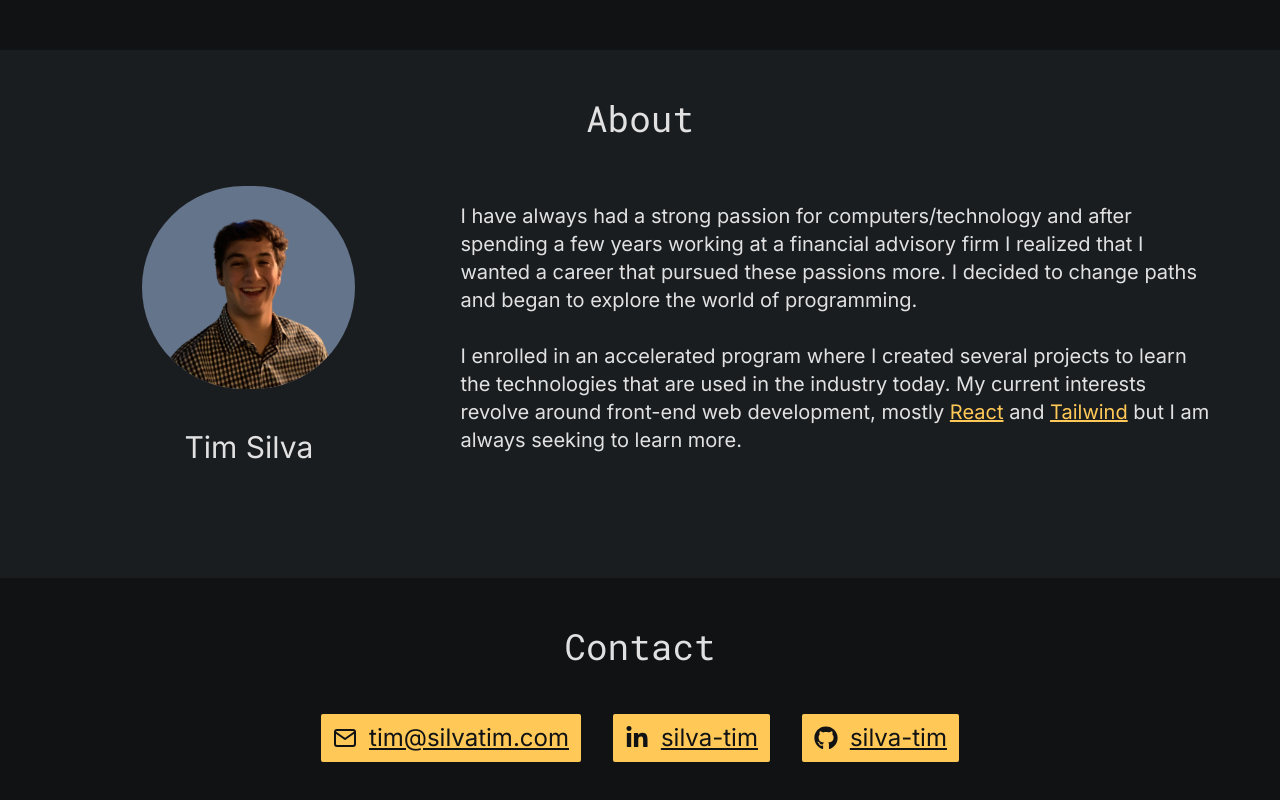
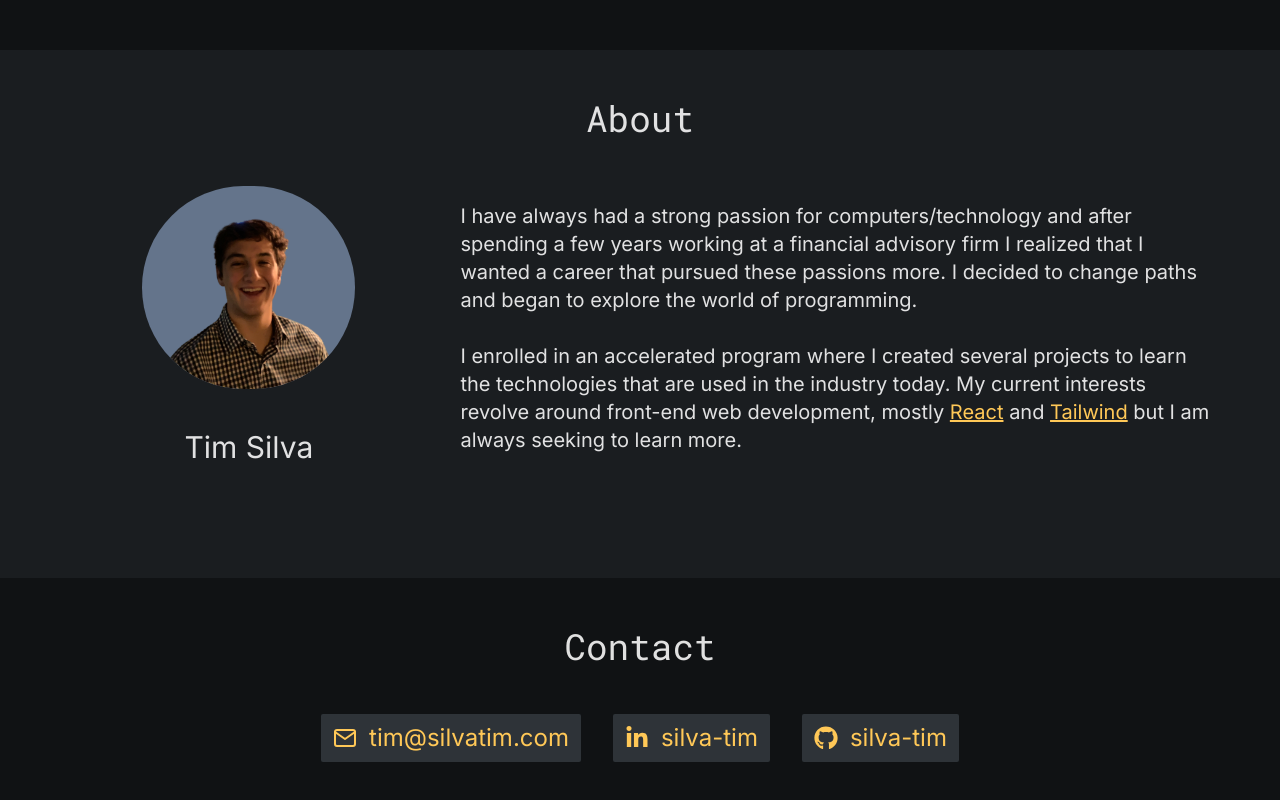
Before and after one commit to silva-tim/portfolio-website, a React (Vite) app: page / in a window 1280 px wide. Shown: the part 2686-3486 px from the top of the page. Built offline with nearby package versions, Linux system fonts and the light colour scheme.

Commit message:
Color change

```diff
--- a/src/components/Contact.tsx
+++ b/src/components/Contact.tsx
@@ -6,15 +6,15 @@ export default function Contact() {
     <section id="contact" className="pb-10">
       <h1 className="p-12 font-mono text-4xl text-center">Contact</h1>
       <div className="flex justify-center gap-8">
-        <div className="flex items-center gap-3 px-3 py-2 text-2xl underline rounded-sm bg-secondary text-main">
+        <div className="flex items-center gap-3 px-3 py-2 text-2xl rounded-sm hover:underline bg-mainLight text-secondary">
           <FiMail />
           <a href="mailto: tim@silvatim.com">tim@silvatim.com</a>
         </div>
-        <div className="flex items-center gap-3 px-3 py-2 text-2xl underline rounded-sm text-main bg-secondary">
+        <div className="flex items-center gap-3 px-3 py-2 text-2xl rounded-sm hover:underline text-secondary bg-mainLight">
           <FaLinkedinIn />
           <a href="https://www.linkedin.com/in/silva-tim/">silva-tim</a>
         </div>
-        <div className="flex items-center gap-3 px-3 py-2 text-2xl underline rounded-sm text-main bg-secondary">
+        <div className="flex items-center gap-3 px-3 py-2 text-2xl rounded-sm hover:underline text-secondary bg-mainLight">
           <FaGithub />
           <a href="https://github.com/silva-tim">silva-tim</a>
         </div>
```
